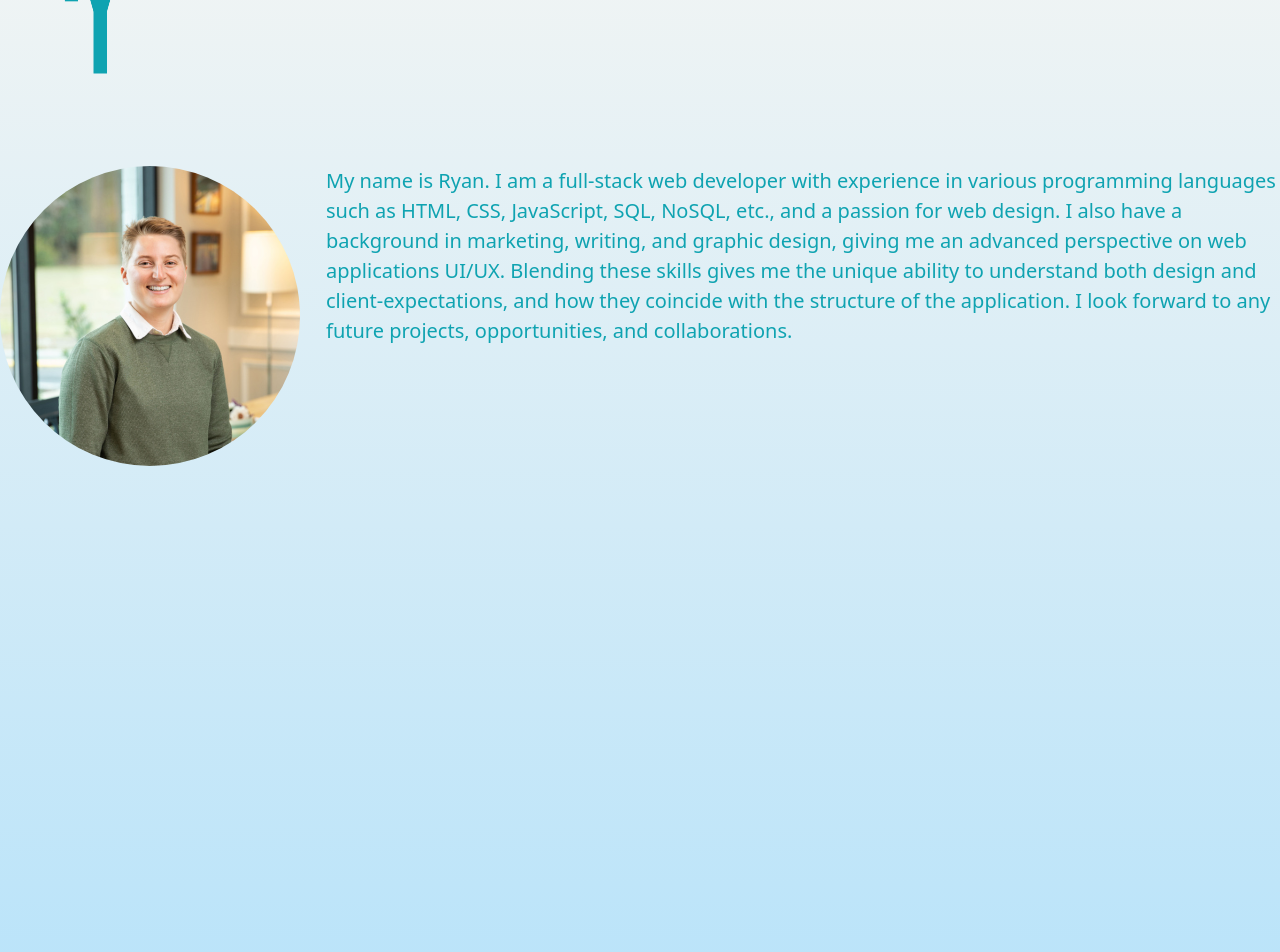
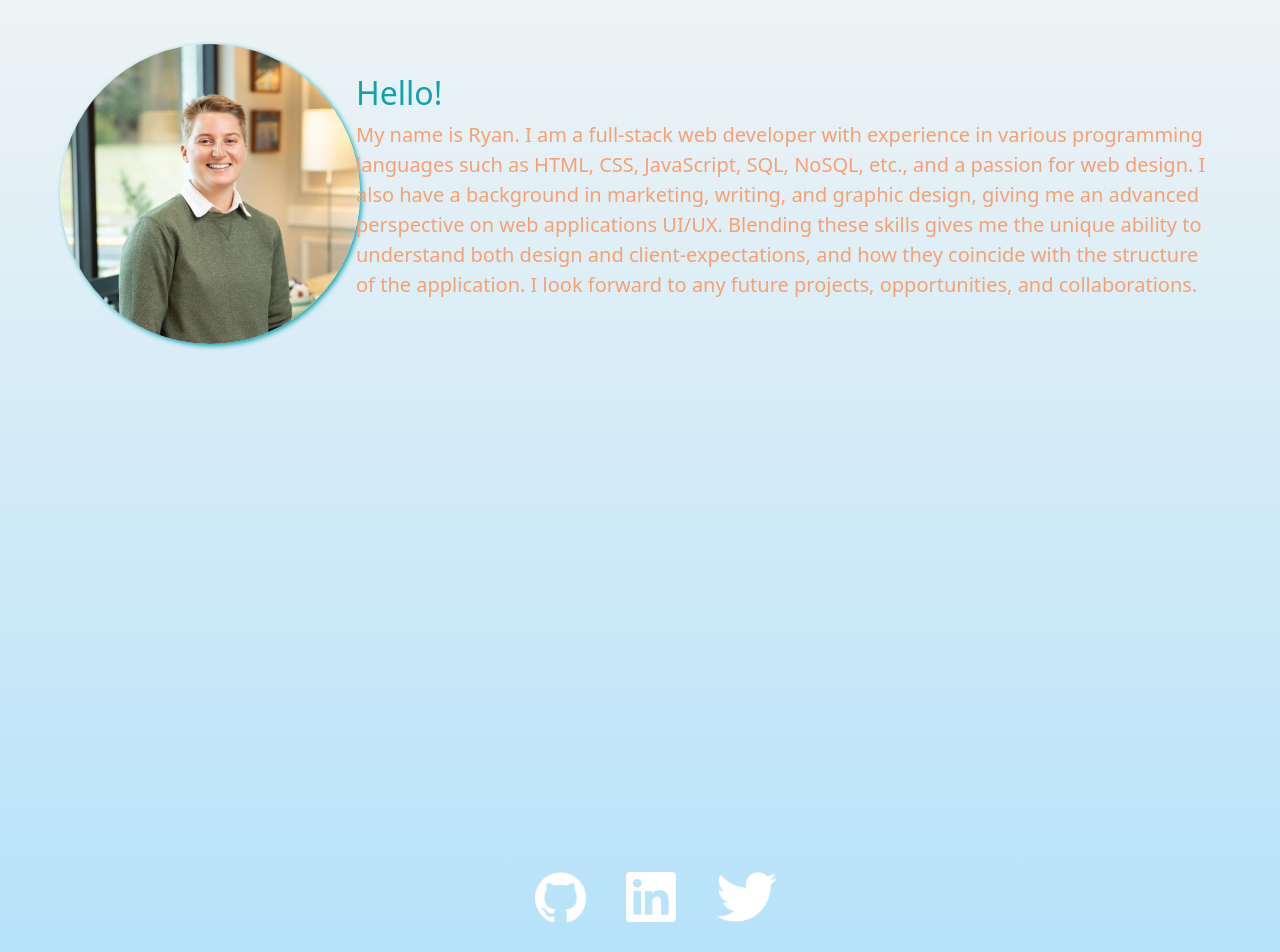
Before and after one commit to ryan-young17/portfolio, a React (Vite) app: page /about in a window 1280 px wide. Shown: the part 200-1152 px from the top of the page. Built offline with nearby package versions, Linux system fonts and the light colour scheme.

Commit message:
added styling to link and img hovers and fixed navbar collapse issue

```diff
--- /dev/null
+++ b/src/components/Footer/assets/index.css
@@ -0,0 +1,9 @@
+.socialLink {
+    margin: 20px;
+    height: 50px;
+}
+
+.socialLink:hover {
+    filter: drop-shadow(4px 4px 4px #0FA3B1);
+    transform: translate(-2px, -2px);
+}
--- a/src/components/Footer/index.jsx
+++ b/src/components/Footer/index.jsx
@@ -2,26 +2,20 @@ import React from 'react';
 import gitHub from './assets/github-mark-white.png';
 import linkedIn from './assets/linkedin-mark-white.png';
 import twitter from './assets/twitter-mark-white.png';
-
-const styles = {
-    image: {
-      margin: 20,
-      maxHeight: 30,
-    }
-  };
+import './assets/index.css';
 
 function Footer() {
     return (
         <footer className='p-2 d-flex justify-content-center'>
             <ul>
                 <a href='https://github.com/ryan-young17' target="_blank">
-                    <img style={styles.image} src={gitHub} alt='GitHub Logo'></img>
+                    <img src={gitHub} alt='GitHub Logo' className='socialLink'></img>
                 </a>
                 <a href='https://www.linkedin.com/in/ryan-young-77491a19b/' target="_blank">
-                    <img style={styles.image} src={linkedIn} alt='LinkedIn Logo'></img>
+                    <img src={linkedIn} alt='LinkedIn Logo' className='socialLink'></img>
                 </a>
                 <a href='https://twitter.com/ryan_young08' target="_blank">
-                    <img style={styles.image} src={twitter} alt='Twitter Logo'></img>
+                    <img src={twitter} alt='Twitter Logo' className='socialLink'></img>
                 </a>
             </ul>
         </footer>
--- a/src/components/Header/assets/index.css
+++ b/src/components/Header/assets/index.css
@@ -11,3 +11,12 @@ nav {
     color: #F7A072;
     font-size: 16;
 }
+
+.logo {
+    height: 150px;
+}
+
+.logo:hover {
+    filter: drop-shadow(4px 4px 4px #F7A072);
+    transform: translate(-2px, -2px);
+}
--- a/src/components/Header/index.jsx
+++ b/src/components/Header/index.jsx
@@ -8,12 +8,12 @@ function Header() {
         <nav className="navbar navbar-expand-lg bg-body-tertiary">
             <div className="container-fluid">
                 <a className="navbar-brand" href="/">
-                    <img src={logo} alt="RY" width="120" height="96" />
+                    <img src={logo} alt="RY" className='logo'/>
                 </a>
                 <button className="navbar-toggler" type="button" data-bs-toggle="collapse" data-bs-target="#navbarNavDropdown" aria-controls="navbarNavDropdown" aria-expanded="false" aria-label="Toggle navigation">
                     <span className="navbar-toggler-icon"></span>
                 </button>
-                <div className="collapse navbar-collapse d-flex justify-content-end" id="navbarNavDropdown">
+                <div className="collapse navbar-collapse justify-content-end justify-content-sm-end" id="navbarNavDropdown">
                     <ul className="navbar-nav">
                         <li className="nav-item">
                             <Link to="/" className="nav-link">Home</Link>
--- a/src/pages/About/assets/index.css
+++ b/src/pages/About/assets/index.css
@@ -1,4 +1,14 @@
-img {
+.headshot {
     height: 300px;
     border-radius: 50%;
+    box-shadow: 2px 2px 5px 0px #0FA3B1;
 }
+
+p {
+    color: #F7A072;
+}
+
+h2 {
+    margin-top: 30px;
+    color: #0FA3B1;
+}
--- a/src/pages/About/index.jsx
+++ b/src/pages/About/index.jsx
@@ -5,11 +5,12 @@ import headshot from './assets/Headshot.png';
 function About() {
     return (
         <div className='min-vh-100'>
-            <div className='row'>
-                <div className='col-3'>
-                    <img src={headshot} alt='Headshot of Ryan Young'></img>
+            <div className='row m-5 justify-content-center'>
+                <div className='col-12 col-md-4 col-lg-3'>
+                    <img src={headshot} alt='Headshot of Ryan Young' className='headshot'></img>
                 </div>
-                <div className='col-9'>
+                <div className='col-12 col-md-8 col-lg-9'>
+                    <h2>Hello!</h2>
                     <p>My name is Ryan. I am a full-stack web developer with experience in various programming languages such as HTML, CSS, JavaScript, SQL, NoSQL, etc., and a passion for web design. I also have a background in marketing, writing, and graphic design, giving me an advanced perspective on web applications UI/UX. Blending these skills gives me the unique ability to understand both design and client-expectations, and how they coincide with the structure of the application. I look forward to any future projects, opportunities, and collaborations.</p>
                 </div>
             </div>
```
